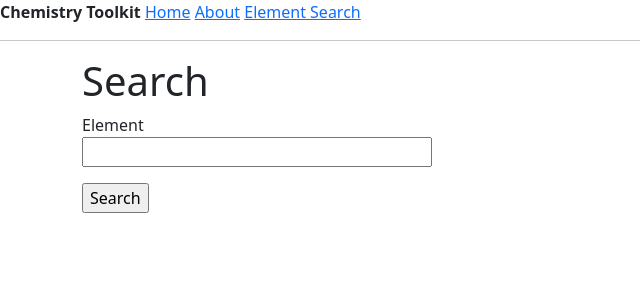
After one commit to ctzerz/ChemistryToolkit, a Flask app: template app/templates/search.html in a window 1280 px wide. The commit adds this page. Shown: the top 300 px of the page, without its empty margins (0-640 px from the left). Run offline with Flask 3, Linux system fonts and the light colour scheme; the template is opened without the code that fills it: values that come from a table or form of the project are taken from there, others are empty.

Commit message:
refactor: Split the project into an application package and a chemistry function package
-Following the Flask Mega-Tutorial: https://blog.miguelgrinberg.com/post/the-flask-mega-tutorial-part-i-hello-world

```diff
--- /dev/null
+++ b/app/forms.py
@@ -0,0 +1,7 @@
+from flask_wtf import FlaskForm
+from wtforms import StringField, BooleanField, SubmitField
+from wtforms.validators import DataRequired
+
+class ElementSearchForm(FlaskForm):
+  element = StringField("Element", validators=[DataRequired()])
+  submit = SubmitField("Search")
--- /dev/null
+++ b/app/routes.py
@@ -0,0 +1,26 @@
+from flask import render_template, flash, redirect, url_for
+from app import app
+from app.forms import ElementSearchForm
+
+@app.route("/")
+def home():
+  return render_template("home.html", title = "Home")
+
+@app.route("/about")
+def about():
+  return render_template("about.html", title = "About")
+
+@app.route("/search", methods=["Get", "POST"])
+def elementSearch():
+  form = ElementSearchForm()
+  if form.validate_on_submit():
+    flash("Searching for element {}".format(form.element.data))
+    return redirect(url_for('elementInfo'))
+  return render_template("search.html", title = "Element Search", form=form)
+#  elementTable = readTable.readTable("Periodic Table of Elements.csv")
+#  return render_template("elementSearch.html", title = "Element Search",
+#                          table = elementTable)
+
+@app.route("/element", )
+def elementInfo():
+  return render_template("elementInfo.html")
--- a/chemistryToolkit/templates/home.html
+++ b/app/templates/elementInfo.html
@@ -1,4 +1,4 @@
 {% extends "layout.html" %}
 {% block content %}
-  <h1>Home</h1>
+   <p>Element {{element}}</p>
 {% endblock content %}
--- /dev/null
+++ b/app/templates/home.html
@@ -0,0 +1,6 @@
+{% extends "layout.html" %}
+{% block content %}
+  <h1>Home</h1>
+  <p>A library of tools used to determine chemical properties of elements and compounds.
+    Go to <a href="about">About</a> for more information.</p>
+{% endblock content %}
--- a/chemistryToolkit/templates/layout.html
+++ b/app/templates/layout.html
@@ -5,12 +5,26 @@
     <link href="https://cdn.jsdelivr.net/npm/bootstrap@5.3.3/dist/css/bootstrap.min.css" rel="stylesheet" integrity="sha384-QWTKZyjpPEjISv5WaRU9OFeRpok6YctnYmDr5pNlyT2bRjXh0JMhjY6hW+ALEwIH" crossorigin="anonymous">
 
     {% if title %}
-      <title>{{title}}</title>
+      <title>Chemistry Toolkit - {{title}}</title>
     {% else %}
       <title>Chemistry Toolkit</title>
     {% endif %}
  </head>
  <body>
+    <div><b>Chemistry Toolkit</b>
+      <a href="{{ url_for('home') }}">Home</a>
+      <a href="{{ url_for('about') }}">About</a>
+      <a href="{{ url_for('elementSearch') }}">Element Search</a></div>
+    <hr>
+    {% with messages = get_flashed_messages() %}
+    {% if messages %}
+    <ul>
+      {% for message in messages %}
+      <li>{{ message }}</li>
+      {% endfor %}
+    </ul>
+    {% endif %}
+    {% endwith %}
     <div class="container">
     {% block content %}{% endblock %}
     </div>
--- /dev/null
+++ b/app/templates/search.html
@@ -0,0 +1,15 @@
+{% extends "layout.html" %}
+{% block content %}
+  <h1>Search</h1>
+  <form action="" method="post" novalidate>
+    {{ form.hidden_tag() }}
+    <p>
+      {{ form.element.label }}<br>
+      {{ form.element(size=32) }}<br>
+      {% for error in form.element.errors %}
+      <span style="color: red;">[{{ error }}]</span>
+      {% endfor %}
+    </p>
+    <p>{{ form.submit() }}</p>
+  </form>
+{% endblock content %}
--- /dev/null
+++ b/chemistryToolkit.py
@@ -0,0 +1 @@
+from app import app
--- a/chemistryToolkit/templates/elementSearch.html
+++ /dev/null
@@ -1,6 +0,0 @@
-{% extends "layout.html" %}
-{% block content %}
-   {% for row in table %}
-   <p>Element Number: {{row[0]}}</p>
-   {% endfor %}
-{% endblock content %}
```
Also changed, not shown: app/__init__.py (added, +11 -0 lines), app/models.py (added, +11 -0 lines), chemistryToolkit/app.py (deleted, +0 -18 lines), config.py (added, +7 -0 lines), functions/readTable.py (renamed from chemistryToolkit/chemistryToolkit.py, +0 -7 lines), app/templates/about.html (renamed from chemistryToolkit/templates/about.html), functions/Periodic Table of Elements.csv (renamed from chemistryToolkit/Periodic Table of Elements.csv), functions/__init__.py (added), functions/columnIndices.py (renamed from chemistryToolkit/columnIndices.py), functions/elementSearch.py (renamed from chemistryToolkit/elementSearch.py), 1 other file.
